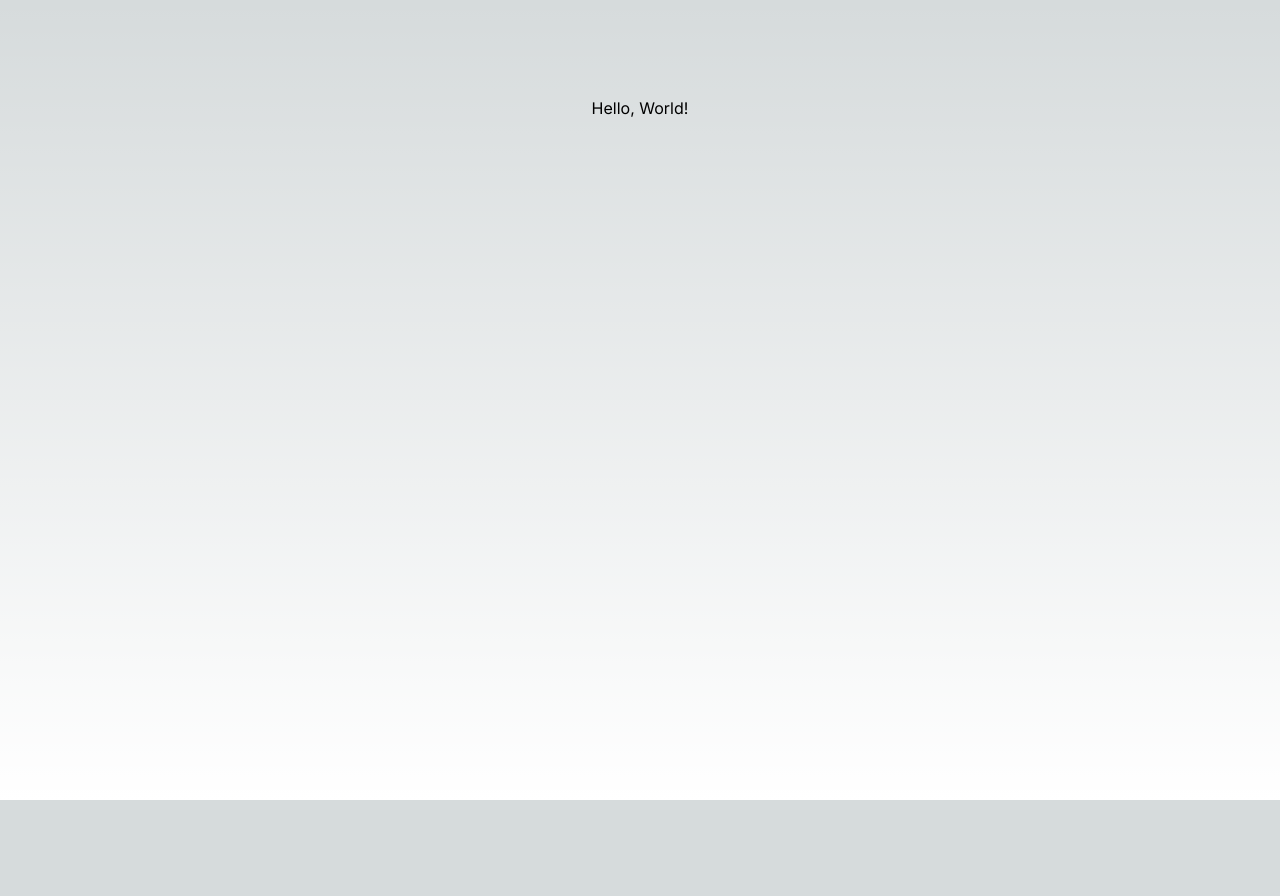
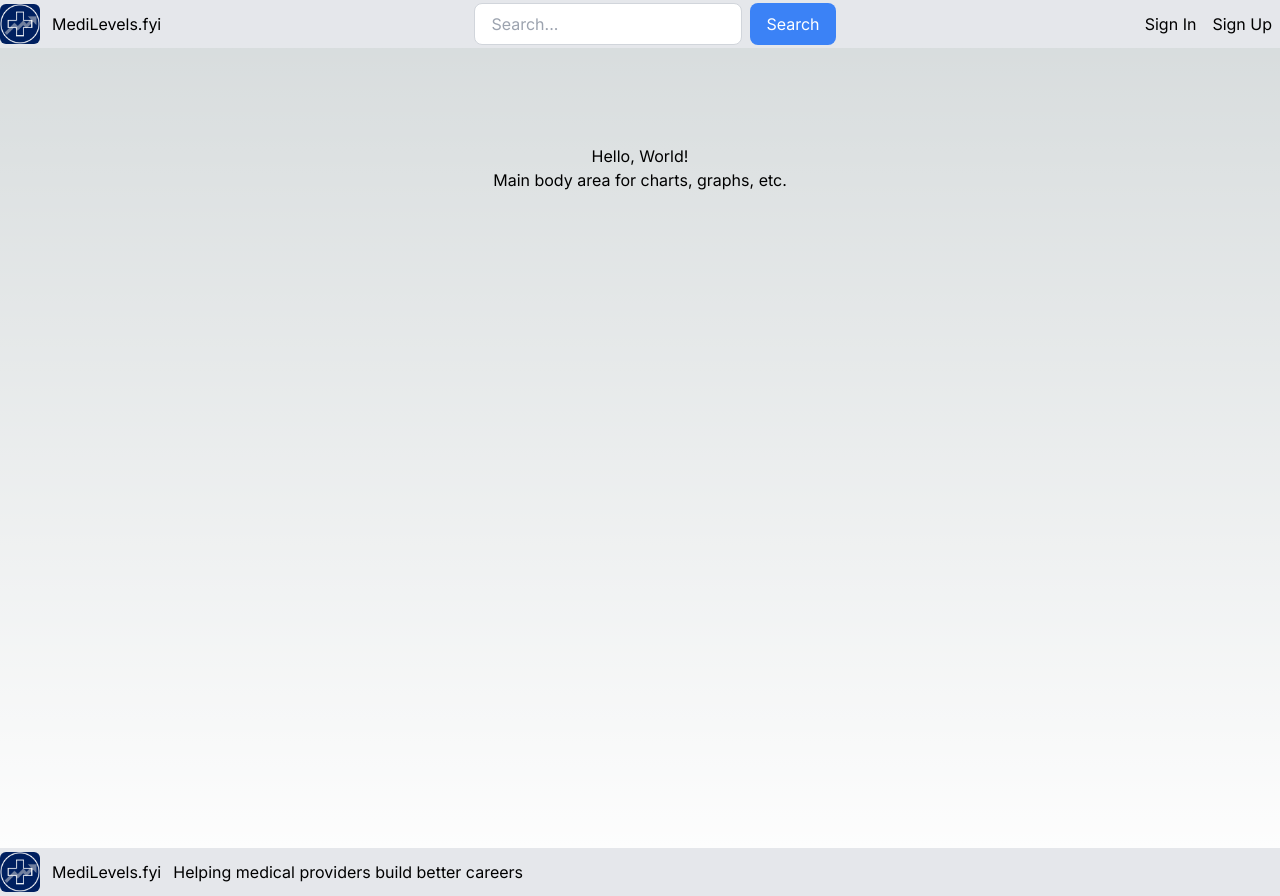
Before and after one commit to MediLevel-FYI/medilevel_front_end, a Next.js app: page / in a window 1280 px wide. Before the commit the page ends 800 px from the top, so only its background shows below. Built offline with nearby package versions, Linux system fonts and the light colour scheme.

Commit message:
Adds initial components framework. - Header - Footer - Logo

```diff
--- /dev/null
+++ b/app/components/Footer.tsx
@@ -0,0 +1,17 @@
+import React from 'react'
+import Logo from './Logo'
+
+type Props = {}
+
+const Footer = (props: Props) => {
+  return (
+    <div className='block bg-gray-200'>
+      <div className="flex items-center">
+        <Logo />
+        <p className="flex items-center">Helping medical providers build better careers</p>
+      </div>
+    </div>
+  )
+}
+
+export default Footer
--- /dev/null
+++ b/app/components/Header.tsx
@@ -0,0 +1,41 @@
+import React from 'react'
+import Logo from './Logo'
+
+type Props = {}
+
+const Header = (props: Props) => {
+  return (
+    <header className="items-center block bg-gray-200">
+     <div>
+       <nav className="flex justify-between">
+        <div className="flex items-center">
+          <Logo />
+        </div>
+         <div className="flex items-center">
+         <form>
+            <div className="flex">
+              <input
+                type="text"
+                placeholder="Search..."
+                className="w-full px-4 py-2 border border-gray-300 rounded-lg"
+              />
+              <button
+                type="submit"
+                className="px-4 py-2 ml-2 text-white bg-blue-500 rounded-lg"
+              >
+                Search
+              </button>
+            </div>
+          </form>
+         </div>
+         <div className="flex items-center">
+          <button className="p-2">Sign In</button>
+          <button className="p-2">Sign Up</button>
+         </div>
+       </nav>
+     </div>
+    </header>
+  )
+}
+
+export default Header
--- /dev/null
+++ b/app/components/Logo.tsx
@@ -0,0 +1,27 @@
+import React from 'react'
+import Link from 'next/link'
+import Image from 'next/image'
+
+type Props = {}
+
+const Logo = (props: Props) => {
+  return (
+    <>
+      <div className="relative w-10 h-10">
+        <Link href="/">
+          <Image
+            src='/MediLevel_Logo.png'
+            alt='A blue cross with a line trending up and to the right representing increasing compensation with experience.'
+            fill
+            className="object-contain rounded-md"
+            />
+        </Link>
+      </div>
+        <p className="p-2 m-1">
+          MediLevels.fyi
+        </p>
+    </>
+  )
+}
+
+export default Logo
--- a/app/layout.tsx
+++ b/app/layout.tsx
@@ -1,10 +1,12 @@
+import Footer from './components/Footer'
+import Header from './components/Header'
 import './globals.css'
 import { Inter } from 'next/font/google'
 
 const inter = Inter({ subsets: ['latin'] })
 
 export const metadata = {
-  title: 'MediLevels.FYI',
+  title: 'MediLevels.fyi',
   description: 'Discover comprehensive compensation data for healthcare providers. Compare salaries, bonuses, and stock compensation based on specialty, years of experience, location, and more. Make informed decisions about your career in healthcare.',
 }
 
@@ -15,7 +17,12 @@ export default function RootLayout({
 }) {
   return (
     <html lang="en">
-      <body className={inter.className}>{children}</body>
+      <body className={inter.className}>
+        <Header />
+        {children}
+        <Footer />
+      </body>
+
     </html>
   )
 }
--- a/app/page.tsx
+++ b/app/page.tsx
@@ -1,8 +1,9 @@
 
 export default function Home() {
   return (
-    <main className="flex flex-col items-center justify-between min-h-screen p-24">
+    <main className="flex flex-col items-center min-h-screen p-24">
       <h1>Hello, World!</h1>
+      <p>Main body area for charts, graphs, etc.</p>
     </main>
   )
 }
```
Also changed, not shown: public/MediLevel_Logo.png (added).
